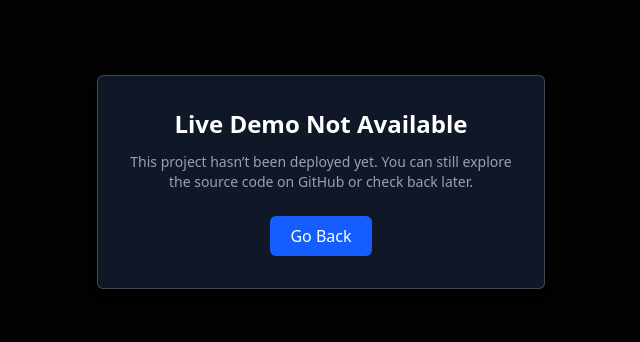
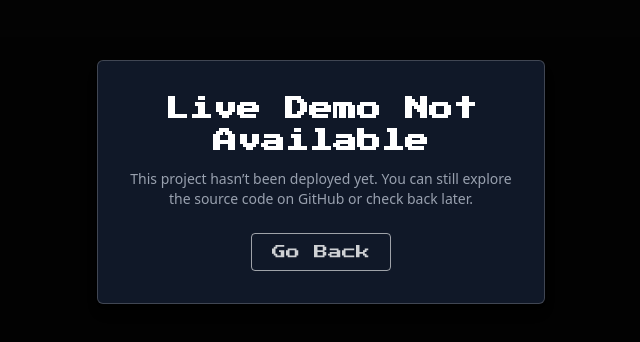
Before and after one commit to Avinash55o/portfolio, a React (Vite) app: page /not-available in a window 1280 px wide. Shown: the part 218-560 px from the top of the page, without its empty margins (319-959 px from the left). Built offline with nearby package versions, Linux system fonts and the light colour scheme.

Commit message:
changing fonts

```diff
--- a/src/components/NotAvailable.jsx
+++ b/src/components/NotAvailable.jsx
@@ -6,7 +6,7 @@ export default function NotAvailable() {
 
       <div className="bg-white dark:bg-gray-900 border dark:border-white/20 rounded-md p-8 max-w-md w-full text-center shadow-lg">
 
-        <h1 className="text-2xl font-bold mb-3 dark:text-white">
+        <h1 className="text-2xl font-bold mb-3 dark:text-white font-press">
           Live Demo Not Available
         </h1>
 
@@ -17,7 +17,7 @@ export default function NotAvailable() {
 
         <button
           onClick={() => navigate("/")}
-          className="px-5 py-2 bg-blue-600 text-white cursor-pointer rounded-md hover:bg-blue-700 transition-all"
+          className="px-5 py-2 font-press text-sm text-white/80 border dark:border-white/60 border-black/60  rounded transition-all"
         >
           Go Back
         </button>
```
